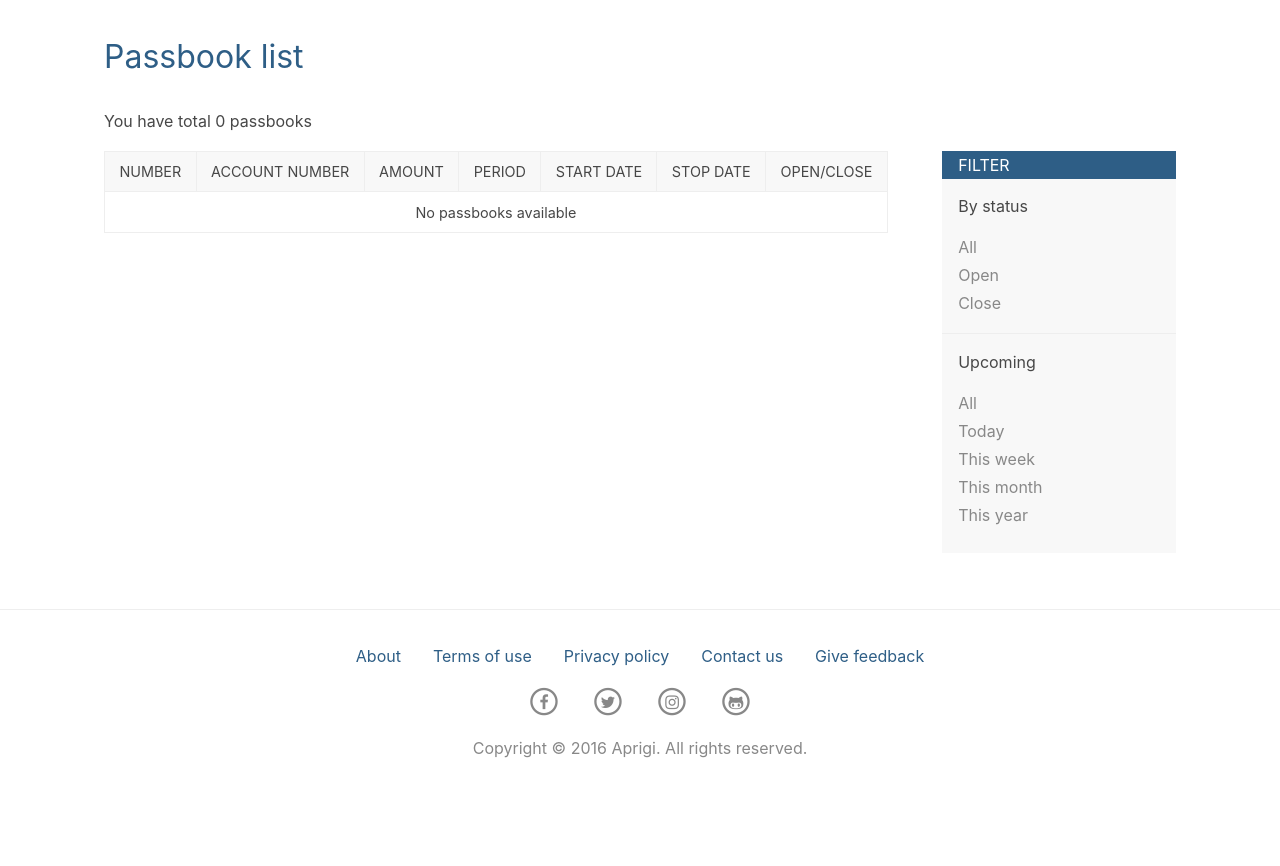
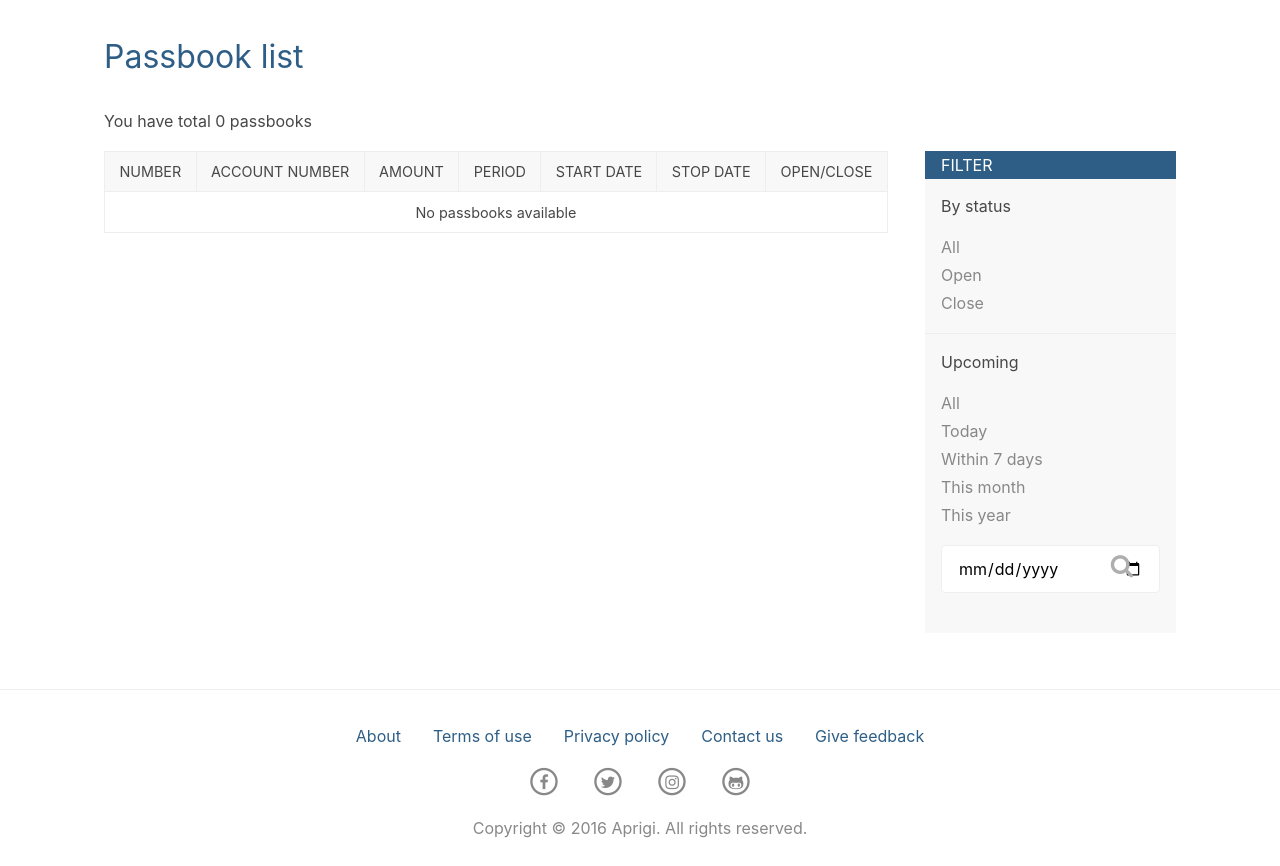
Before and after one commit to manhhomienbienthuy/aprigi, a Django app: page /savings/ in a window 1280 px wide. Shown: the part 61-927 px from the top of the page. Before the commit the page ends 819 px from the top, so only its background shows below. Run offline with Django 3.2, Linux system fonts and the light colour scheme; data that the repository does not hold is empty; style sheets or scripts are compiled from the project's sources; some libraries are stand-ins or nearby versions.

Commit message:
Savings: add filter to passbook list

```diff
--- a/savings/views.py
+++ b/savings/views.py
@@ -1,3 +1,7 @@
+from calendar import monthrange
+from datetime import timedelta
+
+from django.utils import timezone
 from django.views.generic.list import ListView
 
 from .models import Passbook
@@ -5,3 +9,29 @@ from .models import Passbook
 
 class PassbookView(ListView):
     model = Passbook
+
+    def get_queryset(self):
+        objects_list = self.model.objects.all().order_by('start_date')
+        is_open = self.request.GET.get('is_open')
+        if is_open is not None:
+            objects_list = objects_list.filter(is_open__exact=is_open)
+        upcoming = self.request.GET.get('upcoming')
+        if upcoming:
+            if upcoming not in ('today', 'thisweek', 'thismonth'):
+                target_date = upcoming
+            else:
+                today = timezone.now()
+                if upcoming == 'today':
+                    target_date = today.date()
+                elif upcoming == 'thisweek':
+                    target_date = (today + timedelta(days=7)).date()
+                elif upcoming == 'thismonth':
+                    end_date = monthrange(today.year, today.month)[1]
+                    target_date = "{year}-{month}-{day}".format(
+                        year=today.year,
+                        month=today.month,
+                        day=end_date
+                    )
+            objects_list = objects_list.filter(is_open=True,
+                                               stop_date__lte=target_date)
+        return objects_list
--- a/static_src/scss/_header.scss
+++ b/static_src/scss/_header.scss
@@ -27,7 +27,7 @@ header {
 
         @include respond-min($screen-medium) {
             margin-left: 0;
-        };
+        }
     }
 
     .meta {
@@ -41,7 +41,7 @@ header {
         @include respond-min($screen-large) {
             width: 12rem;
             display: block;
-        };
+        }
     }
 
     .navigation-button {
@@ -60,7 +60,7 @@ header {
 
         @include respond-min($screen-medium) {
             display: none;
-        };
+        }
 
         &.active,
         &:active {
--- a/static_src/scss/_layout.scss
+++ b/static_src/scss/_layout.scss
@@ -9,13 +9,13 @@
         min-width: 0;
 
         @include respond-min($screen-medium) {
-            flex: 7 0;
+            flex: 7 0 0%;
         }
     }
 
     .sidebar {
         margin: 1rem 0 0 1rem;
-        flex: 1 auto;
+        flex: 1 0 12.5%;
         background: $gray-bg;
 
         h1,
--- a/templates/savings/passbook_list_sidebar.html
+++ b/templates/savings/passbook_list_sidebar.html
@@ -2,16 +2,25 @@
 
 <h2>By status</h2>
 <ul>
-  <li><a href="#!">All</a></li>
-  <li><a href="#!">Open</a></li>
-  <li><a href="#!">Close</a></li>
+  <li><a href="?">All</a></li>
+  <li><a href="?is_open=1">Open</a></li>
+  <li><a href="?is_open=0">Close</a></li>
 </ul>
 
 <h2>Upcoming</h2>
 <ul>
-  <li><a href="#!">All</a></li>
-  <li><a href="#!">Today</a></li>
-  <li><a href="#!">This week</a></li>
-  <li><a href="#!">This month</a></li>
-  <li><a href="#!">This year</a></li>
+  <li><a href="?">All</a></li>
+  <li><a href="?upcoming=today">Today</a></li>
+  <li><a href="?upcoming=thisweek">Within 7 days</a></li>
+  <li><a href="?upcoming=thismonth">This month</a></li>
+  <li><a href="?upcoming={% now 'Y' %}-12-31">This year</a></li>
+  <li>
+    <form class="form-input" action="?" method="get">
+      <input name="upcoming" placeholder="yyyy-mm-dddd" type="date">
+      <button type="submit">
+        <i class="fa fa-search"></i>
+        <span class="visuallyhidden">Search</span>
+      </button>
+    </form>
+  </li>
 </ul>
```
